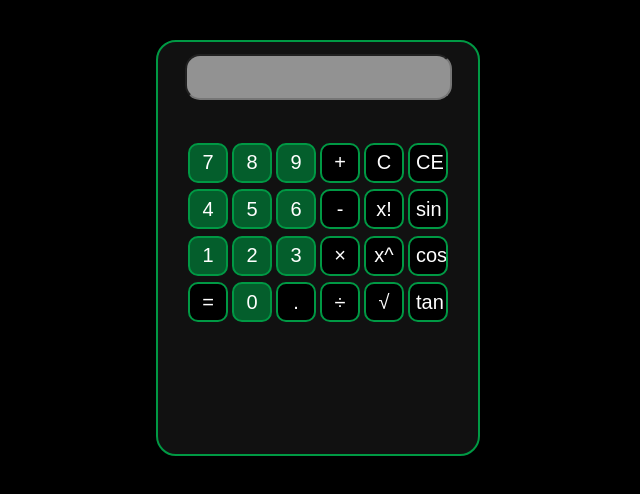
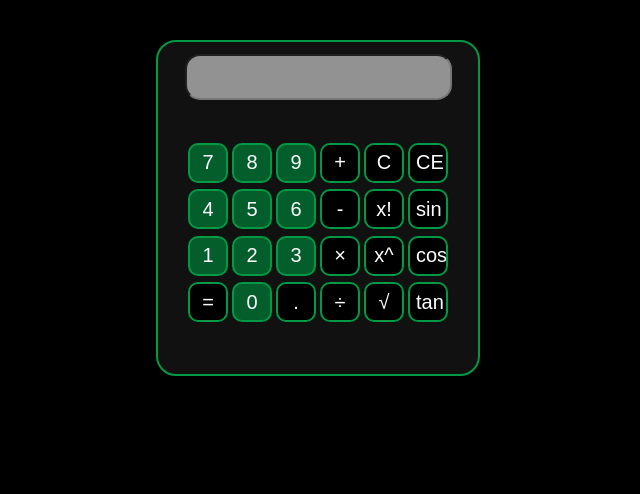
Before and after one commit to JohnFreddyTutistar/Calc-js, a plain HTML site: page index.html in a window 1280 px wide. Shown: the part 120-614 px from the top of the page, without its empty margins (322-962 px from the left). Drawn offline with Linux system fonts and the light colour scheme.

Commit message:
box-size

```diff
--- a/css/style.css
+++ b/css/style.css
@@ -10,7 +10,7 @@ body{
 }
 div{
     border: solid 2px #094;
-    height: 400px;
+    height: 320px;
     width: 320px;
     margin-left: auto;
     margin-right: auto;
```
